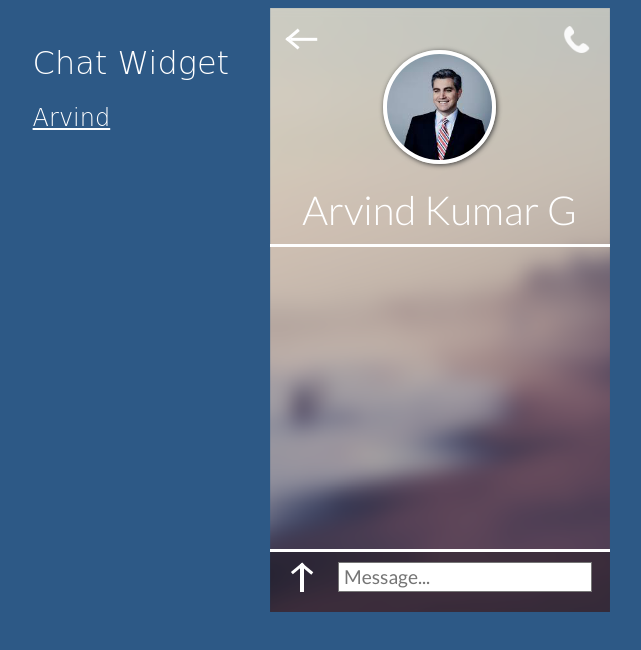
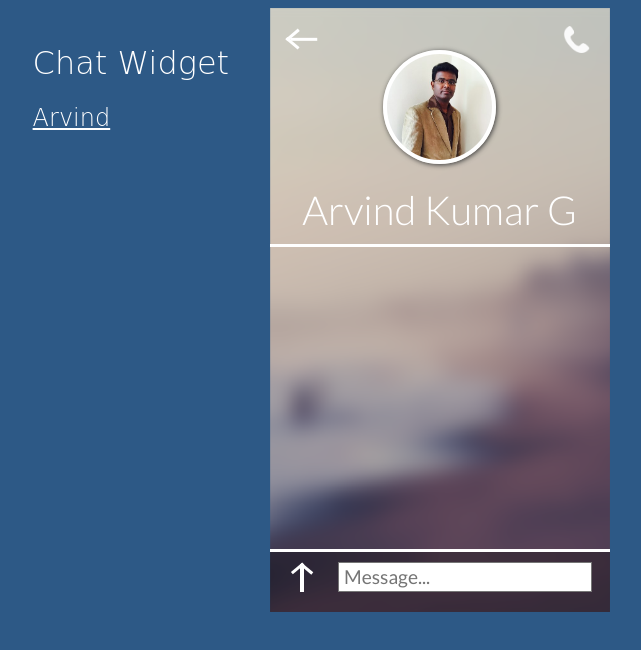
Before and after one commit to gak091/myprofileui, a website: page profilebot.html in a window 768 px wide. Shown: the whole page, without its empty margins (13-654 px from the left). Drawn offline with Linux system fonts and the light colour scheme.

Commit message:
no message

```diff
--- a/assets/styles.css
+++ b/assets/styles.css
@@ -21,11 +21,12 @@ body {
     font-weight: 200;
 }
 
+
 .phone-canvas {
   position: relative;
   margin: 0 auto;
   width: 500px;
-  height: 889px;
+  height: 910px;
 }
 
 .chat-ui-canvas {
@@ -42,31 +43,19 @@ body {
 
 
 
-
-@media only screen and (max-width:414px) {/* iPhone 6 plus*/
-    .phone-canvas {
-      width: 600px;
+/* iPhone 6+ -----------
+@media all and (min-width: 414px) {
+ .phone-canvas {
+      width: 730px;
       height: 1100px;
   }
   .chat-ui-canvas {
-     min-width: 600px;
+     min-width: 730px;
   min-height: 1100px;
-  }
-}
+    }
+} */
 
 
-
-/* MinWidth 768 */
-@media only screen and (min-width:641px)  and (max-width:768px) {
-    .phone-canvas {
-      width: 500px;
-      height: 889px;
-  }
-  .chat-ui-canvas {
-     min-width: 340px;
-    min-height: 604px;
-  }
-}
 
 
 .header {
@@ -167,7 +156,7 @@ body {
   opacity: 1;
   transition: opacity 0.3s ease-in-out;
   transition-delay: 0.3s;
-  background-image: url("/image-store/3.png");
+  background-image: url("/image-store/bpat01.jpg");
   background-size: cover;
   top: -5%;
   height: 45%;
--- a/profilebot.html
+++ b/profilebot.html
@@ -1,11 +1,15 @@
 <!DOCTYPE html>
 <html>
+
 <head>
     <title>Chat Widget</title>
+    <meta name="viewport" content="width=device-width; height=device-height; initial-scale=1.0" />
     <link rel="stylesheet" type="text/css" href="assets/styles.css">
     <script src="assets/jquery-1.12.1.min.js" type="text/javascript"></script>
     <script src="assets/functions.js" type="text/javascript"></script>
+
 </head>
+
 <body>
     <div class="info-panel">
         <div class="info-title">
@@ -27,7 +31,9 @@
                     </div>
                 </div>
                 <div class="user-header-image"></div>
-                    <div class="user-name-header"><h1>Arvind Kumar G</h1></div>
+                <div class="user-name-header">
+                    <h1>Arvind Kumar G</h1>
+                </div>
             </div>
             <div id="message-feed" class="message-feed message-feed-unscrolled">
 
@@ -46,7 +52,8 @@
             </div>
             <div id="media-bar" class="media-bar">
                 <div class="media-bar-header">
-                        <div class="media-bar-title">               <h1>Media</h1>
+                    <div class="media-bar-title">
+                        <h1>Media</h1>
                     </div>
                     <div id="media-bar-cross" class="media-close">
                         <div class="media-close-line media-close-line-1"></div>
@@ -73,4 +80,5 @@
         </div>
     </div>
 </body>
+
 </html>
```
Also changed, not shown: image-store/bpat01.jpg (added). Lines whose indentation alone changed are shown as unchanged.
